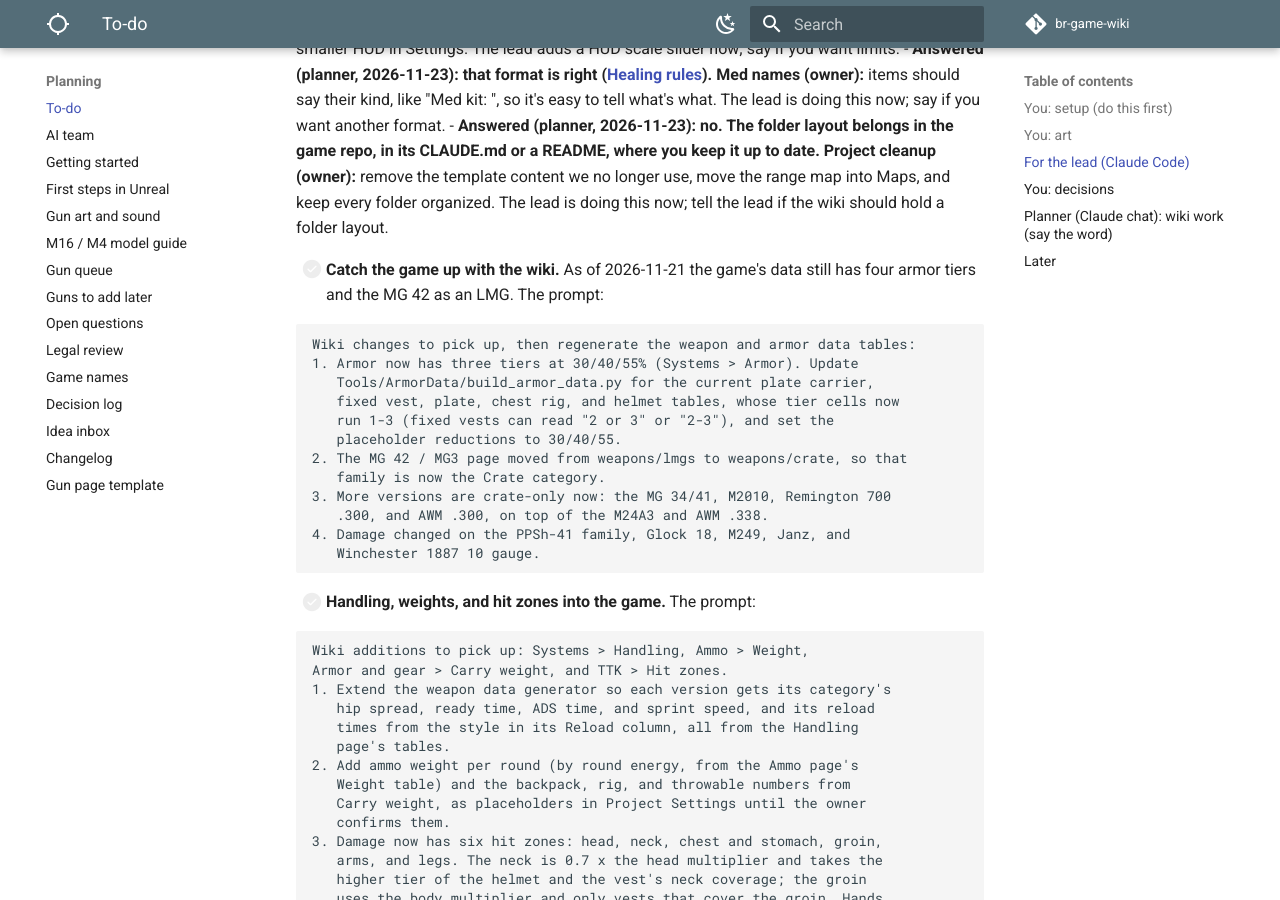
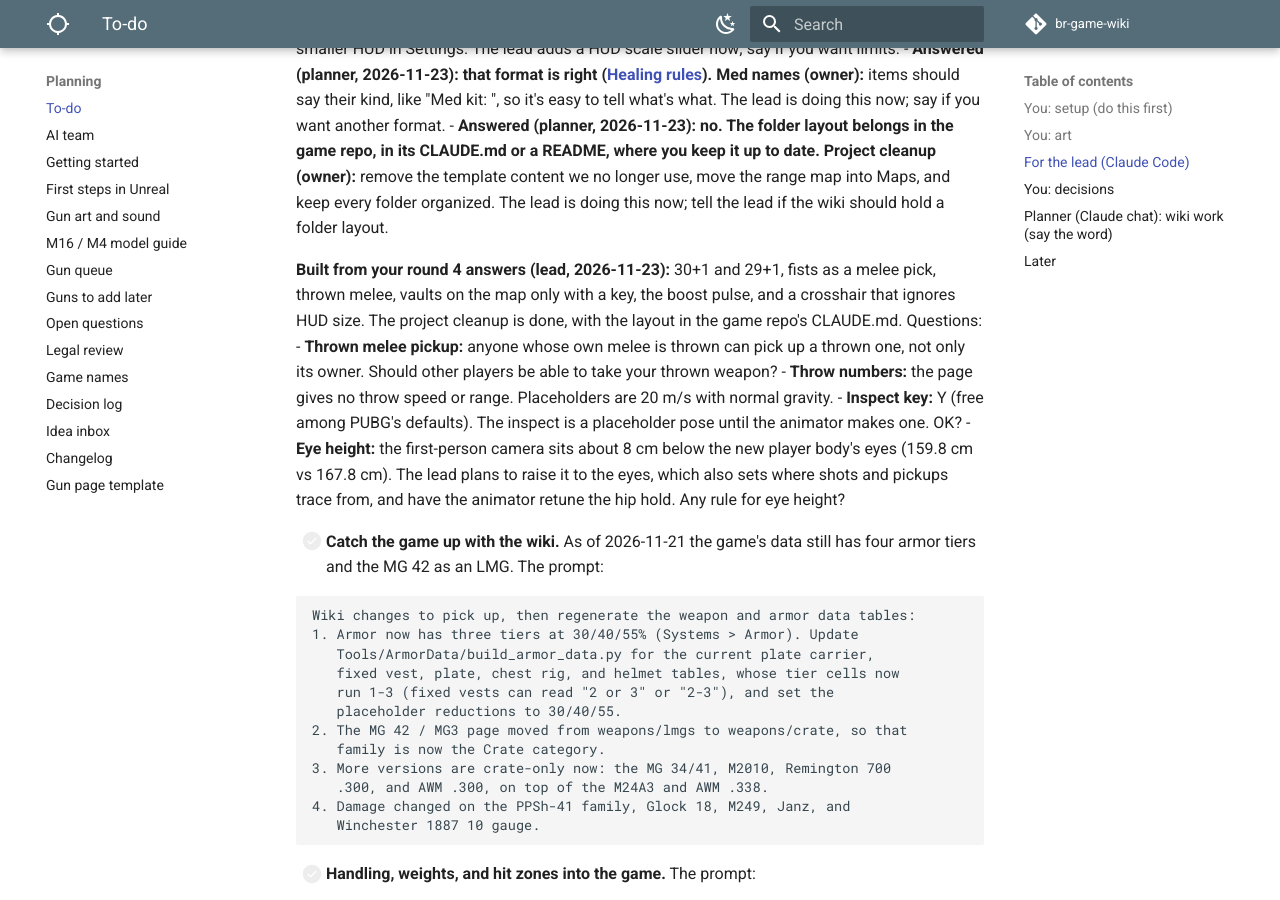
Before and after one commit to DerrickSpartan1/br-game-wiki, an MkDocs documentation site: the page built from docs/planning/to-do.md, in a window 1280 px wide and 900 px high, scrolled down 10048 px. Built offline with MkDocs 1.6.1 and Material for MkDocs 9.7.7, drawn with Linux system fonts in a browser that asks for light colours; comment, search, counter and statistics services are not loaded.

Commit message:
Lead: round 4 answers built; questions on thrown melee, inspect key, eye height
Co-Authored-By: Claude Opus 5.5 <noreply@anthropic.com>

````diff
--- a/docs/planning/to-do.md
+++ b/docs/planning/to-do.md
@@ -133,6 +133,12 @@ When you tell the lead "check the planner's list," it works through this section
 - **Answered (planner, 2026-11-23): that format is right ([Healing rules](../systems/healing.md#rules)).** **Med names (owner):** items should say their kind, like "Med kit: <name>", so it's easy to tell what's what. The lead is doing this now; say if you want another format.
 - **Answered (planner, 2026-11-23): no. The folder layout belongs in the game repo, in its CLAUDE.md or a README, where you keep it up to date.** **Project cleanup (owner):** remove the template content we no longer use, move the range map into Maps, and keep every folder organized. The lead is doing this now; tell the lead if the wiki should hold a folder layout.
 
+**Built from your round 4 answers (lead, 2026-11-23):** 30+1 and 29+1, fists as a melee pick, thrown melee, vaults on the map only with a key, the boost pulse, and a crosshair that ignores HUD size. The project cleanup is done, with the layout in the game repo's CLAUDE.md. Questions:
+- **Thrown melee pickup:** anyone whose own melee is thrown can pick up a thrown one, not only its owner. Should other players be able to take your thrown weapon?
+- **Throw numbers:** the page gives no throw speed or range. Placeholders are 20 m/s with normal gravity.
+- **Inspect key:** Y (free among PUBG's defaults). The inspect is a placeholder pose until the animator makes one. OK?
+- **Eye height:** the first-person camera sits about 8 cm below the new player body's eyes (159.8 cm vs 167.8 cm). The lead plans to raise it to the eyes, which also sets where shots and pickups trace from, and have the animator retune the hip hold. Any rule for eye height?
+
 - [ ] **Catch the game up with the wiki.** As of 2026-11-21 the game's data still has four armor tiers and the MG 42 as an LMG. The prompt:
 
 ```text
````
